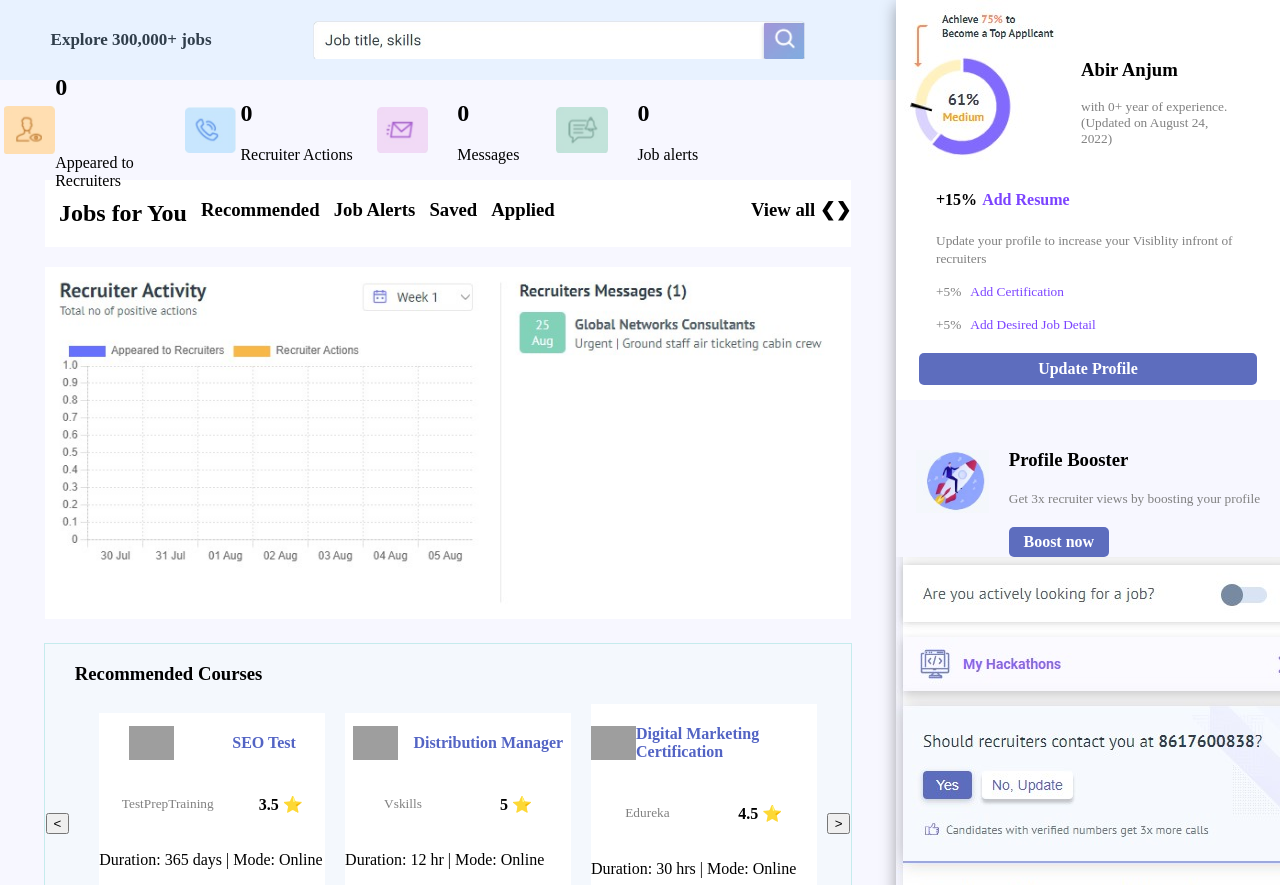
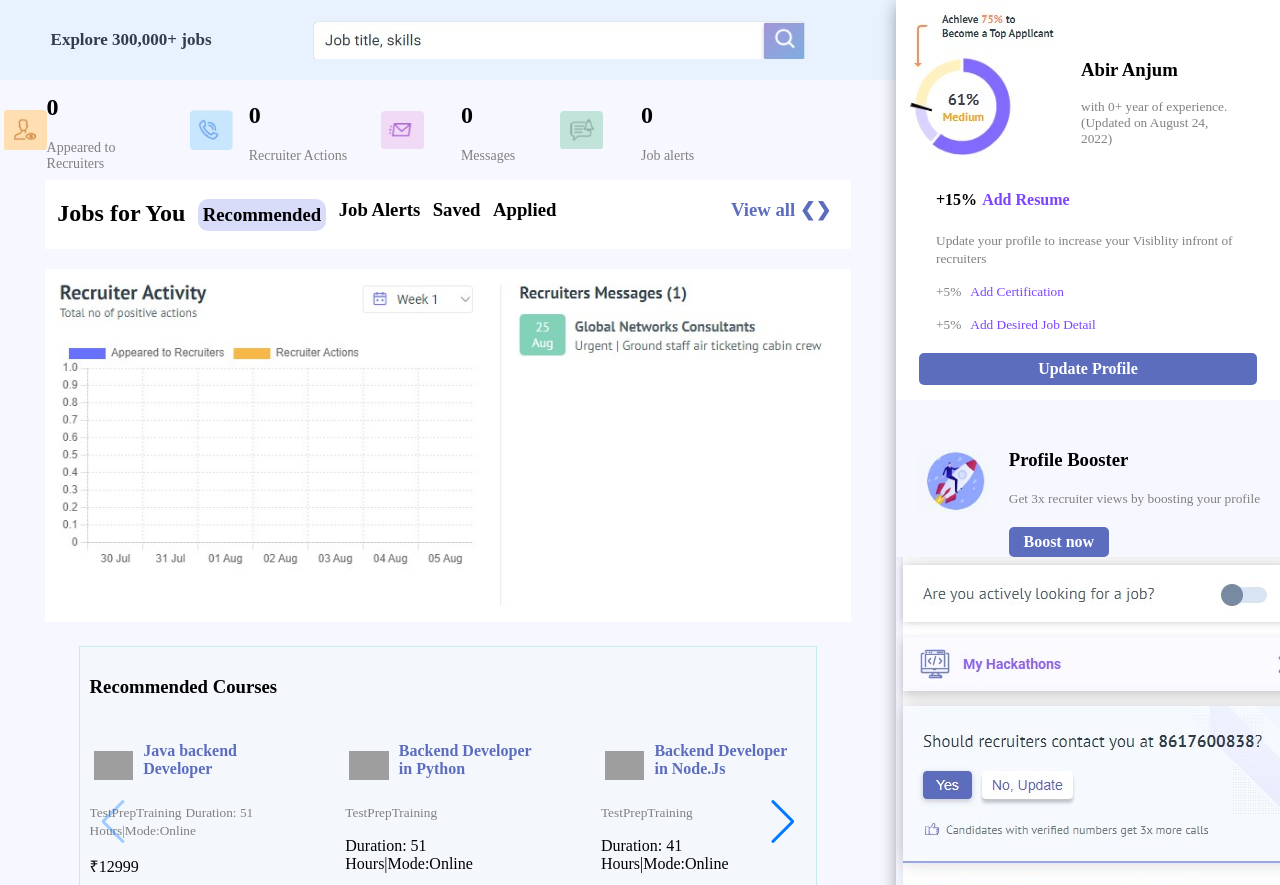
Before and after one commit to Abhra11/Shine, a plain HTML site: page AL_pages/AL_landing.html in a window 1280 px wide. Shown: the part 67-952 px from the top of the page. Drawn offline with nearby package versions, Linux system fonts and the light colour scheme; grey boxes are pictures that could not be loaded.

Commit message:
gwrgfrgf

```diff
--- a/AL_pages/AL_landing.html
+++ b/AL_pages/AL_landing.html
@@ -5,6 +5,7 @@
     <meta http-equiv="X-UA-Compatible" content="IE=edge">
     <meta name="viewport" content="width=device-width, initial-scale=1.0">
     <title>Document</title>
+    <link rel="stylesheet" href="https://cdn.jsdelivr.net/npm/swiper/swiper-bundle.min.css" />
     <link rel="stylesheet" href="styles/AL.css">
 </head>
 <body>
@@ -35,7 +36,7 @@
       <div id="count_show">
         <div class="count_div">
 <img class="count_img" src="./images/appeared.jpg" alt="">
-<div class="count_text"><h2 class="count_h2">0</h2><br><p class="count_p">Appeared to Recruiters</p></div>
+<div id="appeared" class="count_text"><h2 class="count_h2">0</h2><p class="count_p">Appeared to Recruiters</p></div>
         </div>
         <div class="count_div">
             <img class="count_img" src="./images/rq action.jpg" alt="">
@@ -54,7 +55,7 @@
       <div id="content_nav">
         <div id="left_nav">
 <h2 >Jobs for You</h2>
-<h3 id="recom">Recommended</h3>
+<h3 onclick="recom()" id="recom">Recommended</h3>
 <h3 id="alert">Job Alerts</h3>
 <h3 onclick="saveFun()" id="saved">Saved</h3>
 <h3 onclick="appliedFun()" id="applied">Applied</h3>
@@ -68,13 +69,87 @@
      <section id="chart">
       <img src="./images/chart.jpg" alt="">
     </section>
-    <div id="courses_recom">
-      <h3>Recommended Courses</h3>
-      <div id="courses">
-        <div id="leftarrow"><button>&lt;</button></div>
-        <div id="leftarrow"><button>&lt;</button></div>
-      </div>
-    </div>
+    <div id="popular_courses">
+ <h3 id\>Recommended Courses</h3>
+
+
+         <div class="swiper mySwiper">
+             <div class="swiper-wrapper">
+               <div class="swiper-slide course premium">
+                  <div class="img_title">
+                      <img src="https://static1.shine.com/l/m/product_image/images_all/1640851375_8085.png" alt="" width="100px">
+                  <h4>Java backend Developer</h4>
+                  </div>
+                  <small>TestPrepTraining</small>
+                  <small>     Duration: 51 Hours|Mode:Online</small>
+                  <p class="price_p">₹12999</p>
+
+              </div>
+               <div class="swiper-slide course premium">
+                  <div class="img_title">
+                      <img src="https://static1.shine.com/l/m/product_image/images_all/1640851637_4621.png" alt="" width="100px">
+                  <h4>  Backend Developer in Python</h4>
+                  </div>
+                  <small>TestPrepTraining</small>
+                  <p>Duration: 51 Hours|Mode:Online</p>
+                  <p class="price_p">₹12999</p>
+
+
+              </div>
+               <div class="swiper-slide course premium">
+                  <div class="img_title">
+                      <img src="https://static1.shine.com/l/m/product_image/images_all/1652953799_9984.png" alt="" width="100px">
+                  <h4>  Backend Developer in Node.Js</h4>
+                  </div>
+                  <small>TestPrepTraining</small>
+                  <p>Duration: 41 Hours|Mode:Online</p>
+                  <p class="price_p">₹12999</p>
+
+
+              </div>
+               <div class="swiper-slide course premium">
+                  <div class="img_title">
+                      <img src="https://static1.shine.com/l/m/product_image/images_all/1652953980_7255.png" alt="" width="100px">
+                  <h4>  Backend Developer in .Net</h4>
+                  </div>
+                  <small>TestPrepTraining</small>
+                  <p>Duration: 21 Hours|Mode:Online</p>
+                  <p class="price_p">₹12999</p>
+
+
+              </div>
+               <div class="swiper-slide course premium">
+                  <div class="img_title">
+                      <img src="https://static1.shine.com/l/m/product_image/images_all/1652954044_279.png" alt="" width="100px">
+                  <h4>  Frontend Developer in React.Js</h4>
+                  </div>
+                  <small>TestPrepTraining</small>
+                  <p>Duration: 38 Hours|Mode:Online</p>
+                  <p class="price_p">₹12999</p>
+
+
+              </div>
+               <div class="swiper-slide course premium">
+                  <div class="img_title">
+                      <img src="https://static1.shine.com/l/m/product_image/images_all/1640853726_1126.png" alt="" width="100px">
+                  <h4>  Frontend Developer in Angular.Js</h4>
+                  </div>
+                  <small>TestPrepTraining</small>
+                  <p>Duration: 31 Hours|Mode:Online</p>
+                  <p class="price_p">₹12999</p>
+
+
+                </div>
+             </div>
+             <div class="swiper-button-next"></div>
+              <div class="swiper-button-prev"></div>
+
+           </div>
+
+
+  </div>
+
+
     <div id="jobs">
       <div id="headline">
         <h3>Jobs based on your last search</h3>
@@ -161,6 +236,22 @@
 
    </div>
    <div id="last"><img src="./images/footer.jpg" alt=""></div>
+
+<script src="https://cdn.jsdelivr.net/npm/swiper/swiper-bundle.min.js"></script>
+
+<script>
+
+var swiper = new Swiper(".mySwiper", {
+        slidesPerView: 3,
+        spaceBetween: 50,
+        stagepadding:0  ,
+        navigation: {
+          nextEl: ".swiper-button-next",
+          prevEl: ".swiper-button-prev",
+        },
+
+      });
+</script>
 </body>
 </html>
 <script src="scripts/AL.js"></script>
--- a/AL_pages/scripts/AL.js
+++ b/AL_pages/scripts/AL.js
@@ -13,6 +13,13 @@ function alertFun(){
    content_div.append(image)
 
 }
+function recom(){
+  content_div=document.getElementById("content_div");
+  content_div.innerHTML=null;
+  let image=document.createElement("img");
+  image.src= "./images/recom.jpg";
+  content_div.append(image)
+}
 function saveFun(){
     content_div=document.getElementById("content_div");
     content_div.innerHTML=null;
@@ -27,7 +34,7 @@ function appliedFun(){
     image.src= "./images/msg_content.jpg";
     content_div.append(image)
 }
-let data=[
+// let data=[
     // {
     //   "image": "https://learning.shine.com/_next/image?url=https%3A%2F%2Fstatic1.shine.com%2Fl%2Fm%2Fproduct_image%2Fimages_all%2F1507612395_7198.png&w=1920&q=75",
     //   "name": "Advertising Manager",
@@ -94,17 +101,17 @@ let data=[
     //   "price": 6969,
     //   "id": 6
     // },
-    {
-      "image": "https://learning.shine.com/_next/image?url=https%3A%2F%2Fstatic1.shine.com%2Fl%2Fm%2Fproduct_image%2Fimages_all%2F1532691289_722.png&w=1920&q=75",
-      "name": "SEO Test",
-      "rating": 3.5,
-      "category": "Sales & Marketing",
-      "provider": "TestPrepTraining",
-      "skill": "Sales",
-      "duration": "365 days",
-      "price": 999,
-      "id": 7
-    },
+    // {
+    //   "image": "https://learning.shine.com/_next/image?url=https%3A%2F%2Fstatic1.shine.com%2Fl%2Fm%2Fproduct_image%2Fimages_all%2F1532691289_722.png&w=1920&q=75",
+    //   "name": "SEO Test",
+    //   "rating": 3.5,
+    //   "category": "Sales & Marketing",
+    //   "provider": "TestPrepTraining",
+    //   "skill": "Sales",
+    //   "duration": "365 days",
+    //   "price": 999,
+    //   "id": 7
+    // },
     // {
     //   "image": "https://learning.shine.com/_next/image?url=https%3A%2F%2Fstatic1.shine.com%2Fl%2Fm%2Fproduct_image%2Fimages_all%2F1555566599_329.png&w=1080&q=75",
     //   "name": "Linkedin Marketing",
@@ -149,85 +156,85 @@ let data=[
     //   "price": 9999,
     //   "id": 11
     // },
-    {
-      "image": "https://learning.shine.com/_next/image?url=https%3A%2F%2Fstatic1.shine.com%2Fl%2Fm%2Fproduct_image%2Fimages_all%2F1509282366_6812.png&w=1080&q=75",
-      "name": "Distribution Manager",
-      "rating": 5,
-      "category": "Sales & Marketing",
-      "provider": "Vskills",
-      "skill": "Manager",
-      "duration": "12 hr",
-      "price": 3499,
-      "id": 12
-    },
-    {
-      "image": "https://learning.shine.com/_next/image?url=https%3A%2F%2Fstatic1.shine.com%2Fl%2Fm%2Fproduct_image%2Fimages_all%2F1542800087_8980.png&w=1080&q=75",
-      "name": "Digital Marketing Certification",
-      "rating": 4.5,
-      "category": "Sales & Marketing",
-      "provider": "Edureka",
-      "skill": "Marketing",
-      "duration": "30 hrs",
-      "price": 19995,
-      "id": 13
-    }
+  //   {
+  //     "image": "https://learning.shine.com/_next/image?url=https%3A%2F%2Fstatic1.shine.com%2Fl%2Fm%2Fproduct_image%2Fimages_all%2F1509282366_6812.png&w=1080&q=75",
+  //     "name": "Distribution Manager",
+  //     "rating": 5,
+  //     "category": "Sales & Marketing",
+  //     "provider": "Vskills",
+  //     "skill": "Manager",
+  //     "duration": "12 hr",
+  //     "price": 3499,
+  //     "id": 12
+  //   },
+  //   {
+  //     "image": "https://learning.shine.com/_next/image?url=https%3A%2F%2Fstatic1.shine.com%2Fl%2Fm%2Fproduct_image%2Fimages_all%2F1542800087_8980.png&w=1080&q=75",
+  //     "name": "Digital Marketing Certification",
+  //     "rating": 4.5,
+  //     "category": "Sales & Marketing",
+  //     "provider": "Edureka",
+  //     "skill": "Marketing",
+  //     "duration": "30 hrs",
+  //     "price": 19995,
+  //     "id": 13
+  //   }
 
-  ];
-  let append=(data)=>{
-    let courses= document.getElementById("courses");
-    courses.innerHTML=null;
-    let leftarrow= document.createElement("div")
-    leftarrow.setAttribute("id","leftArrow")
-    leftarrow.innerHTML=` <div id="leftarrow"><button>&lt;</button></div>`
+  // ];
+  // let append=(data)=>{
+  //   let courses= document.getElementById("courses");
+  //   courses.innerHTML=null;
+  //   let leftarrow= document.createElement("div")
+  //   leftarrow.setAttribute("id","leftArrow")
+  //   leftarrow.innerHTML=` <div id="leftarrow"><button>&lt;</button></div>`
 
-    courses.append(leftarrow)
-    data.forEach((ele)=>{
-        let name= document.createElement('h4');
-        name.textContent=ele.name;
-        name.setAttribute('class','name')
+  //   courses.append(leftarrow)
+  //   data.forEach((ele)=>{
+  //       let name= document.createElement('h4');
+  //       name.textContent=ele.name;
+  //       name.setAttribute('class','name')
 
-        let image= document.createElement('img');
-        image.src=ele.image;
+  //       let image= document.createElement('img');
+  //       image.src=ele.image;
 
-        let rating= document.createElement('h4');
-        rating.textContent=`${ele.rating} ⭐`;
+  //       let rating= document.createElement('h4');
+  //       rating.textContent=`${ele.rating} ⭐`;
 
-        let provider=document.createElement('small');
-        provider.textContent=ele.provider;
-        provider.setAttribute('class','provider');
+  //       let provider=document.createElement('small');
+  //       provider.textContent=ele.provider;
+  //       provider.setAttribute('class','provider');
 
 
-        let dura=document.createElement('p');
-        dura.innerText=`Duration: ${ele.duration} | Mode: Online`;
+  //       let dura=document.createElement('p');
+  //       dura.innerText=`Duration: ${ele.duration} | Mode: Online`;
 
-        let price= document.createElement('h4');
-        price.textContent=`₹${ele.price}`;
+  //       let price= document.createElement('h4');
+  //       price.textContent=`₹${ele.price}`;
 
 
 
-        let cards=document.createElement('div');
-        cards.setAttribute('class','cards')
+  //       let cards=document.createElement('div');
+  //       cards.setAttribute('class','cards')
 
-        let div= document.createElement('div');
-        div.setAttribute('class','div')
-        let div1= document.createElement('div');
-        div1.setAttribute('class','div1')
+  //       let div= document.createElement('div');
+  //       div.setAttribute('class','div')
+  //       let div1= document.createElement('div');
+  //       div1.setAttribute('class','div1')
 
-        let div2= document.createElement('div');
-    div2.setAttribute("class","div2")
-        div1.append(image,name)
-        div2.append( provider,rating);
+  //       let div2= document.createElement('div');
+  //   div2.setAttribute("class","div2")
+  //       div1.append(image,name)
+  //       div2.append( provider,rating);
 
-        div.append(div1,div2,dura,price)
-        cards.append(div)
-        courses.append(cards);
-    });
-    let rightarrow= document.createElement("div")
-    rightarrow.setAttribute("id","rightArrow")
-    rightarrow.innerHTML=` <div id="leftarrow"><button>&gt;</button></div>`
-    courses.append(rightarrow)
-  }
-  append(data);
+  //       div.append(div1,div2,dura,price)
+  //       cards.append(div)
+  //       courses.append(cards);
+  //   });
+  //   let rightarrow= document.createElement("div")
+  //   rightarrow.setAttribute("id","rightArrow")
+  //   rightarrow.innerHTML=` <div id="leftarrow"><button>&gt;</button></div>`
+  //   courses.append(rightarrow)
+  // }
+  // append(data);
 
 
 
--- a/AL_pages/styles/AL.css
+++ b/AL_pages/styles/AL.css
@@ -17,6 +17,22 @@ body{
    background-color: #f7f7ff;
    display: flex;
 }
+h1:hover{
+    color: #5d6dbe;
+    cursor: pointer;
+}
+h2:hover{
+    color: #5d6dbe;
+    cursor: pointer;
+}
+h3:hover{
+    color: #5d6dbe;
+    cursor: pointer;
+}
+h4:hover{
+    color: #5d6dbe;
+    cursor: pointer;
+}
 /* ------all classes----------- */
 .img{
     width: 100%;
@@ -29,8 +45,6 @@ body{
 /* -----top---- */
 #left_top{
     width: 70%;
-
-    border-color: 1px solid rebeccapurple;
 }
 #right_top{
     width: 30%;
@@ -58,27 +72,27 @@ box-shadow: rgba(0, 0, 0, 0.35) 0px 5px 15px;
     align-items: center;
 
 }
+#crausal_btn{
+    margin-right: 20px;
+    color: #5d6dbe;
+}
 .count_div{
     display: flex;
     width: 24%;
-    /* height: 50%; */
+
 }
 .count_text{
     margin: auto;
+}
+.count_p{
+    font-size: 14px;
+    color: gray;
+}
 
-}
-.count_text:nth-child(1){
-    width: 100%;
-    /* display: flex;
-    flex-direction: column;
-    /* width:40%;
-    height: 20%; */
-    margin: auto;
-    border: 1px solid red;
-}
+
 .count_img{
-    width:30%;
-    height: 30%;
+    width:25%;
+    height: 25%;
     margin: auto;
 }
 #navigation{
@@ -103,6 +117,12 @@ box-shadow: rgba(0, 0, 0, 0.35) 0px 5px 15px;
 #chart>img{
     width: 100%;
 }
+#recom{
+    background-color: #d8dcf9;
+    border-radius: 10px;
+    border: none;
+    padding: 5px;
+}
 #left_nav{
     width: 65%;
     display: flex;
@@ -119,66 +139,49 @@ box-shadow: rgba(0, 0, 0, 0.35) 0px 5px 15px;
 #courses_recom>h3{
     margin-left: 30px;
 }
-/* courses remmmend */
-#courses_recom{
-    width:90% ;
+
+#popular_courses{
+    width:80% ;
+    margin-top: 20px;
     border: 1px solid #c5ebed;
+    padding: 10px;
     margin: auto;
-    /* height: 260px; */
+
     background-color: #f4f8fd;
-}
-#leftArrow{
-    display: inline-block;
-    margin-right: 10px;
-}
-#rightArrow{
-    display: inline-block;
-    margin-left: 10px;
-}
+
+     }
+
+     #popular_courses>h1{
+        width: fit-content;
+        margin: auto;
+        font-size: 50px;
+     }
+
+
 small{
     color: grey;
 }
-#courses{
-    background-color: #f4f8fd;
-    /* display: grid;
-    grid-template-columns: 1fr 1fr 1fr;
-    grid-template-rows: 180px;
-    gap: 20px; */
-    display: flex;
-    margin: auto;
-    justify-content: center;
-    align-items: center;
 
+.img_title h4{
+    color: #5d6dbe;
+    margin-left: 10px;
 }
-.name{
-    color: #5364c4;
+
+.img_title{
+display: flex;
+justify-content:space-between ;
+align-items: center;
+padding: 4px;
 }
-.cards{
-    width: 28%;
-height: 80%;
-background-color: #ffffff;
-margin-left: 20px;
-}
-.div2{
-    display: flex;
-    margin: auto;
-    justify-content: space-around;
-    align-items: center;
-}
-.div1{
-display: flex;
-justify-content:space-around ;
-align-items: center;
-}
-.div1 img{
+.img_title img{
     width: 20%;
     height: 20%;
+    margin: auto;
+    background-color: #ffffff;
+    margin-top: 30px;
 }
-/* jobs based on  */
+
 #jobs{
-    width: 90%;
-    /* height: 400px; */
-    margin: auto;
     background-color: #ffffff;
     margin-top: 30px;
 }
```
Also changed, not shown: AL_pages/images/recom.jpg (added).
